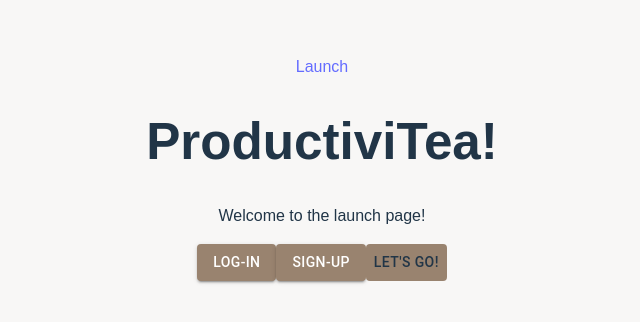
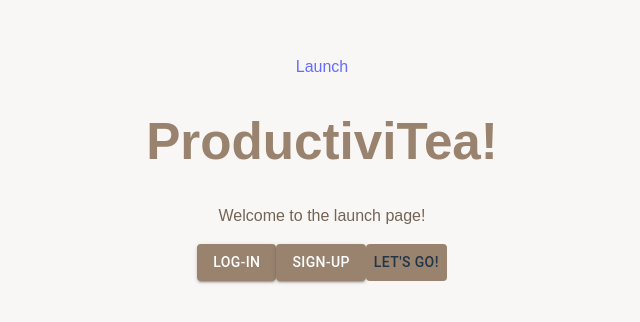
Before and after one commit to Oasis-NEU/s26-group-9, a React (Vite) app in the folder react-appp/: page / in a window 1280 px wide. Shown: the part 232-554 px from the top of the page, without its empty margins (318-958 px from the left). Built offline with nearby package versions, Linux system fonts and the light colour scheme.

Commit message:
Added more css styles

```diff
--- a/react-appp/src/pages/launch.css
+++ b/react-appp/src/pages/launch.css
@@ -4,3 +4,20 @@ body {
     margin: 0;
     padding: 0;
 }
+
+.launch-container {
+    display: flex;
+    flex-direction: column;
+    align-items: center;
+    justify-content: center;
+    height: 100vh;
+    gap: 16px;
+}
+
+h1 {
+    color: #99836F;
+}
+
+p {
+    color: #746455;
+}
```
